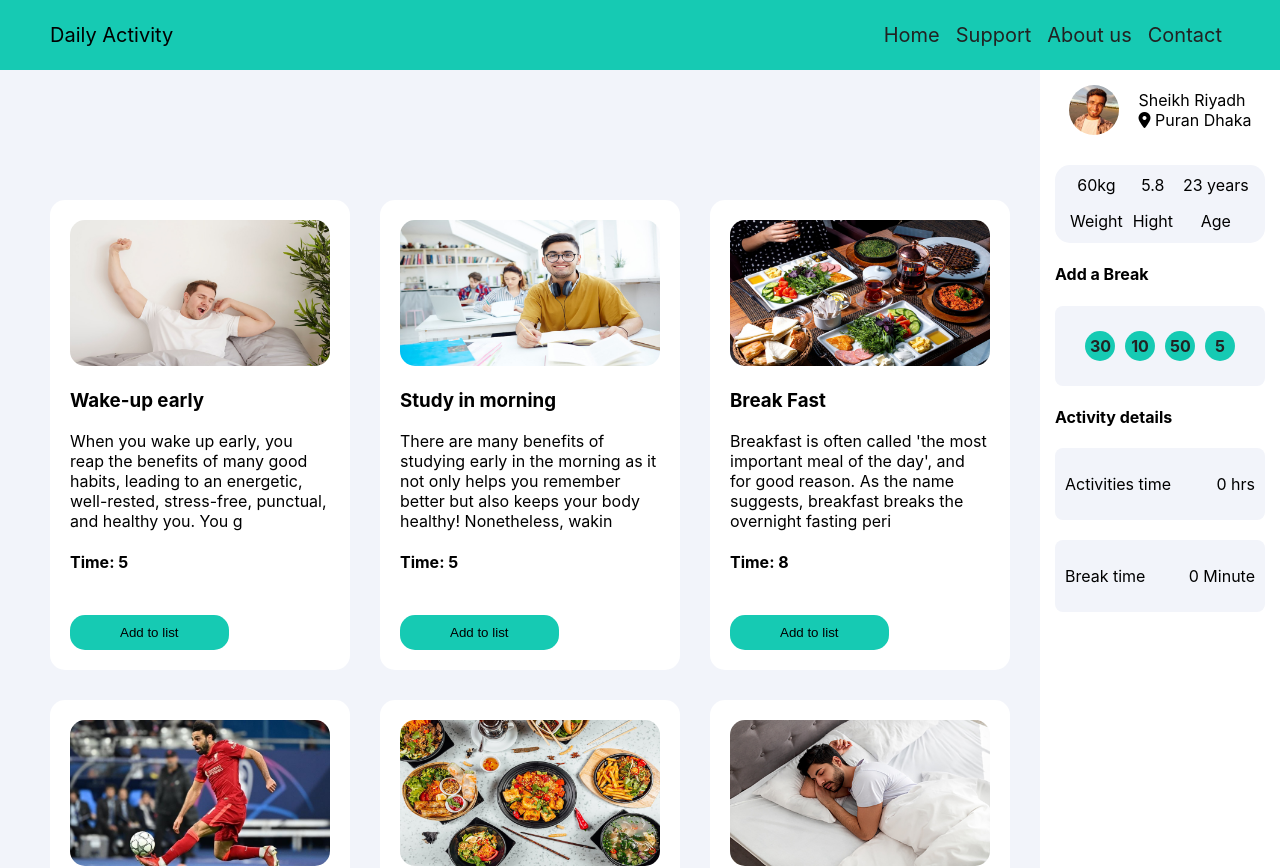
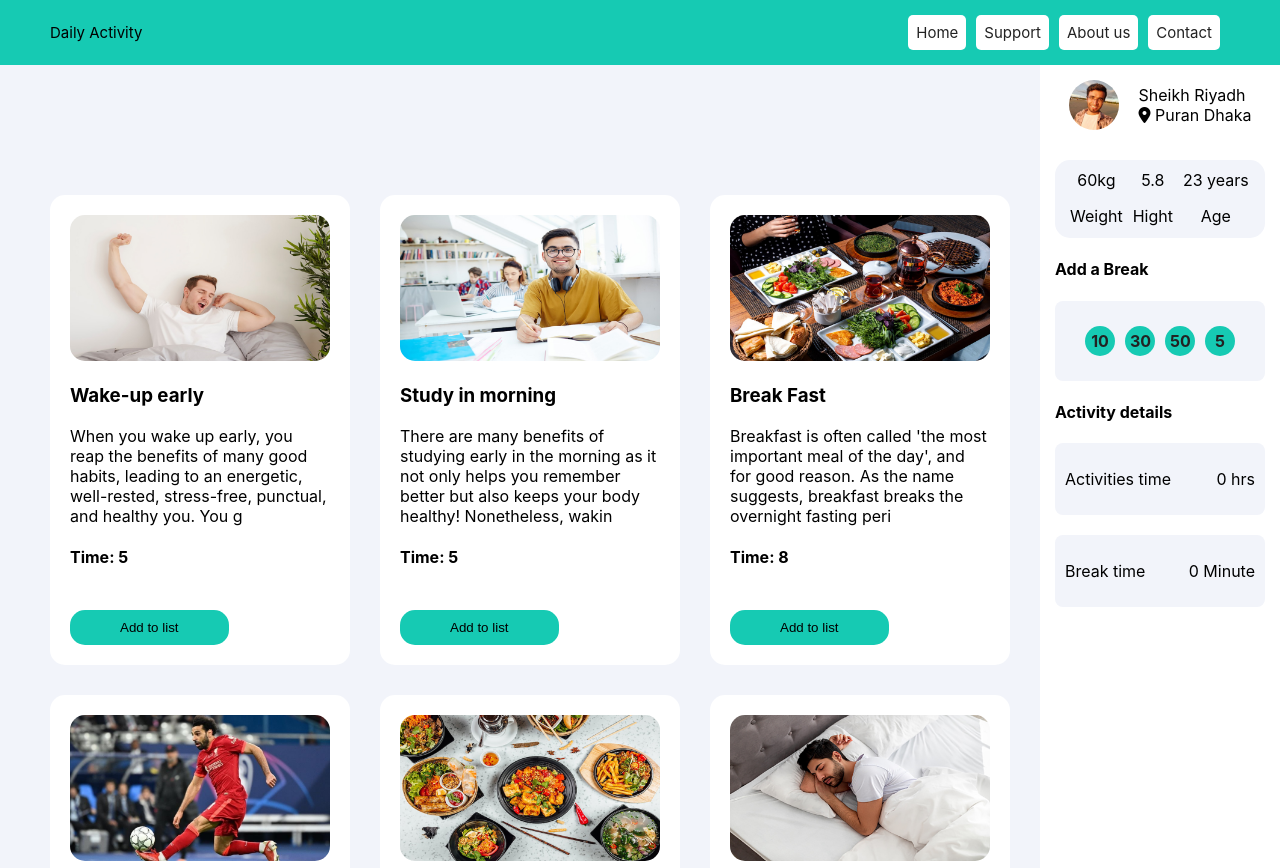
Before and after one commit to sheikh-riyadh/daily-activity, a React (Create React App) app: page / in a window 1280 px wide. Shown: the top 868 px of the page. Built offline with nearby package versions, Linux system fonts and the light colour scheme.

Commit message:
set break time to local store

```diff
--- a/src/components/Header/Header.css
+++ b/src/components/Header/Header.css
@@ -3,7 +3,7 @@
     justify-content: space-between;
     padding: 15px 50px;
     background-color: #16CAB3;
-    font-size: 20px;
+    font-size: 15px;
     align-items: center;
 }
 
@@ -12,4 +12,7 @@
     display: inline-block;
     padding: 8px;
     color: #222;
+    background-color: #fff;
+    margin-right: 10px;
+    border-radius: 5px;
 }
--- a/src/components/Item/Item.css
+++ b/src/components/Item/Item.css
@@ -19,5 +19,6 @@ button {
     margin-bottom: 20px;
     background-color: #16CAB3;
     border-radius: 15px;
+    cursor: pointer;
 
 }
--- a/src/components/Items/Items.css
+++ b/src/components/Items/Items.css
@@ -63,7 +63,7 @@
     text-align: center;
 }
 
-.break-container a {
+.break-container span {
     text-decoration: none;
     display: inline-block;
     padding: 5px;
@@ -74,6 +74,7 @@
     width: 20px;
     border-radius: 50%;
     font-weight: 700;
+    cursor: pointer;
 }
 
 .activity,
--- a/src/components/Items/Items.js
+++ b/src/components/Items/Items.js
@@ -5,7 +5,6 @@ import './Items.css'
 const Items = () => {
 
     const [items, setItems] = useState([])
-    let sum = 0;
 
     useEffect(() => {
         fetch('fake-data.json')
@@ -13,9 +12,41 @@ const Items = () => {
             .then(data => setItems(data))
     }, [])
 
+    /* Here is set time */
+    const [time, setTime] = useState(0)
 
 
-    const [time, setTime] = useState(0)
+    /* Here is set break time */
+    const [breakTime, setBreakTime] = useState(0)
+
+
+
+    /* Local storage */
+    const getLocalStorage = () => {
+        let time = 0;
+
+        const savedTime = localStorage.getItem('time');
+        if (savedTime) {
+            return time = JSON.parse(savedTime)
+        }
+        else {
+            return time;
+        }
+    }
+
+    /* Set break time to local store and  */
+    const setLocalStorage = (result) => {
+        let time = getLocalStorage()
+        time = result;
+        localStorage.setItem('time', JSON.stringify(time))
+        setBreakTime(result)
+    }
+
+    /* setLocalStorage() */
+    useEffect(() => {
+        const result = getLocalStorage()
+        setBreakTime(result)
+    }, [])
 
 
     const addItemsHandler = (activityTime) => {
@@ -58,10 +89,10 @@ const Items = () => {
                         <div>
                             <h4>Add a Break</h4>
                             <div className='break-container'>
-                                <a href="/30">30</a>
-                                <a href="/10">10</a>
-                                <a href="/50">50</a>
-                                <a href="/5">5</a>
+                                <span onClick={() => setLocalStorage(10)}>10</span>
+                                <span onClick={() => setLocalStorage(30)}>30</span>
+                                <span onClick={() => setLocalStorage(50)}>50</span>
+                                <span onClick={() => setLocalStorage(5)}>5</span>
                             </div>
                         </div>
                         <div>
@@ -72,7 +103,7 @@ const Items = () => {
                             </div>
                             <div className='break-time'>
                                 <p>Break time</p>
-                                <p>0 <span>Minute</span></p>
+                                <p>{breakTime} <span>Minute</span></p>
                             </div>
                         </div>
                     </div>
```
